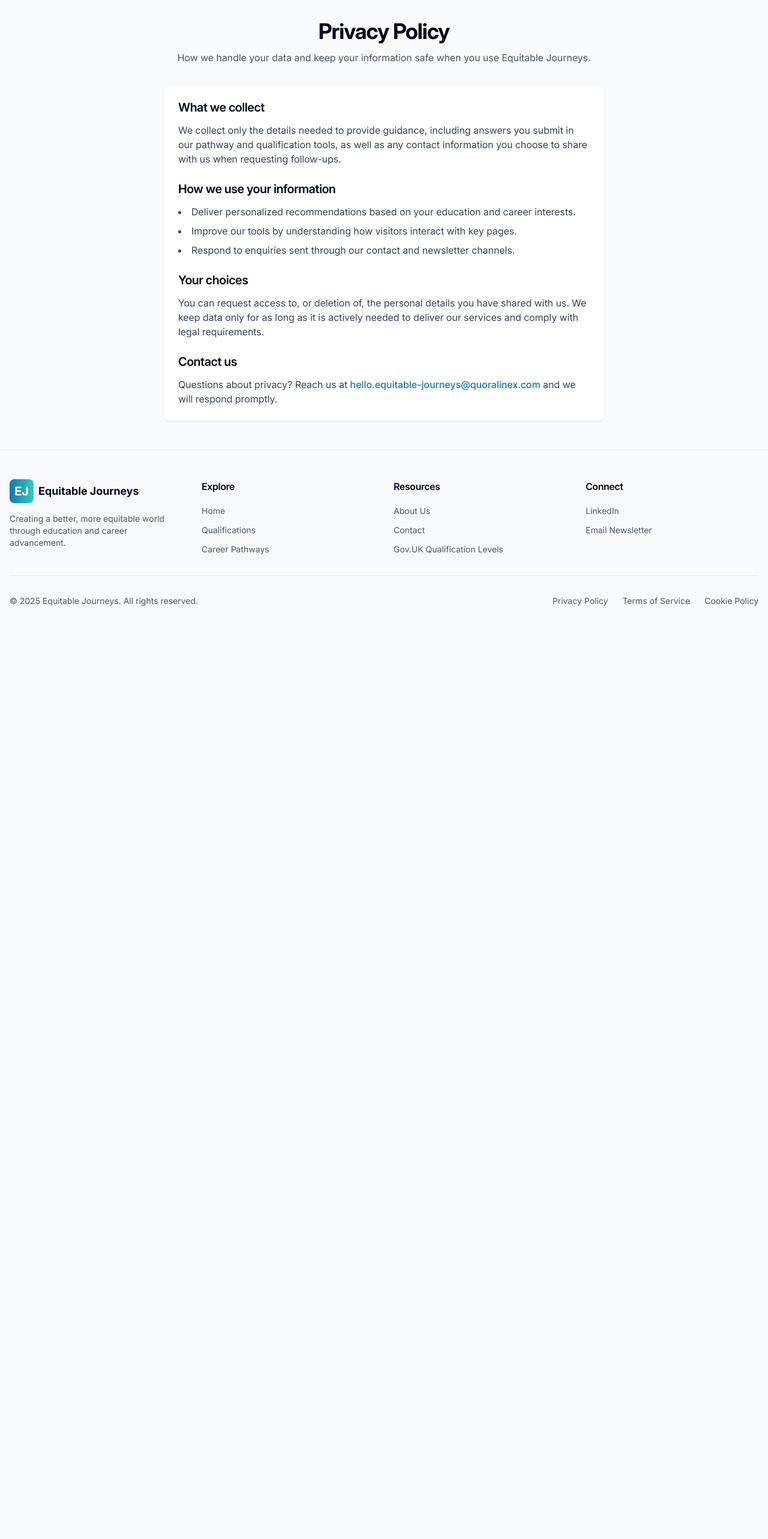
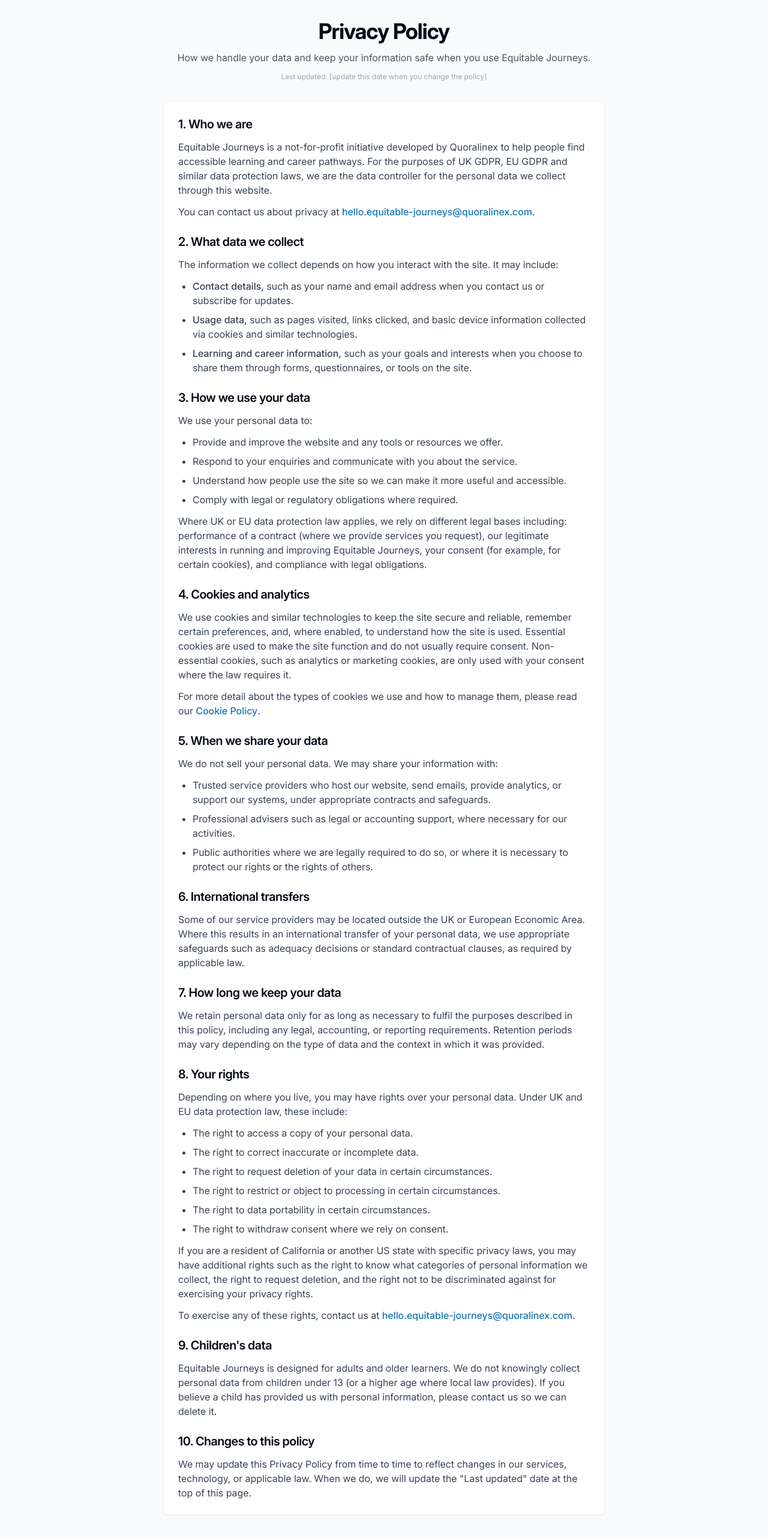
Before and after one commit to Quoralinex/ej-vite-react-app, a React (Vite) app: page /privacy in a window 1280 px wide. Shown: the part 80-2646 px from the top of the page at 60% size. Before the commit the page ends 1140 px from the top, so only its background shows below. Built offline with nearby package versions, Linux system fonts and the light colour scheme.

Commit message:
Update Privacy.tsx

```diff
--- a/src/pages/Privacy.tsx
+++ b/src/pages/Privacy.tsx
@@ -1,6 +1,8 @@
 import MainLayout from '@/layouts/MainLayout';
 
 const Privacy = () => {
+  const contactEmail = 'hello.equitable-journeys@quoralinex.com';
+
   return (
     <MainLayout>
       <section className="bg-gray-50 py-12">
@@ -10,47 +12,164 @@
             <p className="text-gray-600">
               How we handle your data and keep your information safe when you use Equitable Journeys.
             </p>
+            <p className="text-xs text-gray-400">
+              Last updated: [update this date when you change the policy]
+            </p>
           </div>
 
           <div className="space-y-6 bg-white p-6 rounded-lg shadow-sm border border-gray-100">
             <div className="space-y-3">
-              <h2 className="text-xl font-semibold">What we collect</h2>
+              <h2 className="text-xl font-semibold">1. Who we are</h2>
               <p className="text-gray-700">
-                We collect only the details needed to provide guidance, including answers you submit in our pathway and
-                qualification tools, as well as any contact information you choose to share with us when requesting
-                follow-ups.
+                Equitable Journeys is a not-for-profit initiative developed by Quoralinex to help people find accessible
+                learning and career pathways. For the purposes of UK GDPR, EU GDPR and similar data protection laws, we
+                are the data controller for the personal data we collect through this website.
+              </p>
+              <p className="text-gray-700">
+                You can contact us about privacy at{' '}
+                <a className="text-primary font-medium" href={`mailto:${contactEmail}`}>
+                  {contactEmail}
+                </a>
+                .
               </p>
             </div>
 
             <div className="space-y-3">
-              <h2 className="text-xl font-semibold">How we use your information</h2>
-              <ul className="list-disc list-inside text-gray-700 space-y-2">
-                <li>Deliver personalized recommendations based on your education and career interests.</li>
-                <li>Improve our tools by understanding how visitors interact with key pages.</li>
-                <li>Respond to enquiries sent through our contact and newsletter channels.</li>
+              <h2 className="text-xl font-semibold">2. What data we collect</h2>
+              <p className="text-gray-700">
+                The information we collect depends on how you interact with the site. It may include:
+              </p>
+              <ul className="list-disc pl-6 space-y-2 text-gray-700">
+                <li>
+                  <span className="font-medium">Contact details,</span> such as your name and email address when you
+                  contact us or subscribe for updates.
+                </li>
+                <li>
+                  <span className="font-medium">Usage data,</span> such as pages visited, links clicked, and basic
+                  device information collected via cookies and similar technologies.
+                </li>
+                <li>
+                  <span className="font-medium">Learning and career information,</span> such as your goals and interests
+                  when you choose to share them through forms, questionnaires, or tools on the site.
+                </li>
               </ul>
             </div>
 
             <div className="space-y-3">
-              <h2 className="text-xl font-semibold">Your choices</h2>
+              <h2 className="text-xl font-semibold">3. How we use your data</h2>
+              <p className="text-gray-700">We use your personal data to:</p>
+              <ul className="list-disc pl-6 space-y-2 text-gray-700">
+                <li>Provide and improve the website and any tools or resources we offer.</li>
+                <li>Respond to your enquiries and communicate with you about the service.</li>
+                <li>Understand how people use the site so we can make it more useful and accessible.</li>
+                <li>Comply with legal or regulatory obligations where required.</li>
+              </ul>
               <p className="text-gray-700">
-                You can request access to, or deletion of, the personal details you have shared with us. We keep data only
-                for as long as it is actively needed to deliver our services and comply with legal requirements.
+                Where UK or EU data protection law applies, we rely on different legal bases including: performance of a
+                contract (where we provide services you request), our legitimate interests in running and improving
+                Equitable Journeys, your consent (for example, for certain cookies), and compliance with legal
+                obligations.
               </p>
             </div>
 
             <div className="space-y-3">
-              <h2 className="text-xl font-semibold">Contact us</h2>
+              <h2 className="text-xl font-semibold">4. Cookies and analytics</h2>
               <p className="text-gray-700">
-                Questions about privacy? Reach us at{' '}
-                <a
-  className="text-primary font-medium"
-  href="mailto:hello.equitable-journeys@quoralinex.com"
->
-  hello.equitable-journeys@quoralinex.com
-</a>
-{' '}
-                and we will respond promptly.
+                We use cookies and similar technologies to keep the site secure and reliable, remember certain
+                preferences, and, where enabled, to understand how the site is used. Essential cookies are used to make
+                the site function and do not usually require consent. Non-essential cookies, such as analytics or
+                marketing cookies, are only used with your consent where the law requires it.
+              </p>
+              <p className="text-gray-700">
+                For more detail about the types of cookies we use and how to manage them, please read our{' '}
+                <a className="text-primary font-medium" href="/cookies">
+                  Cookie Policy
+                </a>
+                .
+              </p>
+            </div>
+
+            <div className="space-y-3">
+              <h2 className="text-xl font-semibold">5. When we share your data</h2>
+              <p className="text-gray-700">
+                We do not sell your personal data. We may share your information with:
+              </p>
+              <ul className="list-disc pl-6 space-y-2 text-gray-700">
+                <li>
+                  Trusted service providers who host our website, send emails, provide analytics, or support our
+                  systems, under appropriate contracts and safeguards.
+                </li>
+                <li>
+                  Professional advisers such as legal or accounting support, where necessary for our activities.
+                </li>
+                <li>
+                  Public authorities where we are legally required to do so, or where it is necessary to protect our
+                  rights or the rights of others.
+                </li>
+              </ul>
+            </div>
+
+            <div className="space-y-3">
+              <h2 className="text-xl font-semibold">6. International transfers</h2>
+              <p className="text-gray-700">
+                Some of our service providers may be located outside the UK or European Economic Area. Where this
+                results in an international transfer of your personal data, we use appropriate safeguards such as
+                adequacy decisions or standard contractual clauses, as required by applicable law.
+              </p>
+            </div>
+
+            <div className="space-y-3">
+              <h2 className="text-xl font-semibold">7. How long we keep your data</h2>
+              <p className="text-gray-700">
+                We retain personal data only for as long as necessary to fulfil the purposes described in this policy,
+                including any legal, accounting, or reporting requirements. Retention periods may vary depending on the
+                type of data and the context in which it was provided.
+              </p>
+            </div>
+
+            <div className="space-y-3">
+              <h2 className="text-xl font-semibold">8. Your rights</h2>
+              <p className="text-gray-700">
+                Depending on where you live, you may have rights over your personal data. Under UK and EU data
+                protection law, these include:
+              </p>
+              <ul className="list-disc pl-6 space-y-2 text-gray-700">
+                <li>The right to access a copy of your personal data.</li>
+                <li>The right to correct inaccurate or incomplete data.</li>
+                <li>The right to request deletion of your data in certain circumstances.</li>
+                <li>The right to restrict or object to processing in certain circumstances.</li>
+                <li>The right to data portability in certain circumstances.</li>
+                <li>The right to withdraw consent where we rely on consent.</li>
+              </ul>
+              <p className="text-gray-700">
+                If you are a resident of California or another US state with specific privacy laws, you may have
+                additional rights such as the right to know what categories of personal information we collect, the
+                right to request deletion, and the right not to be discriminated against for exercising your privacy
+                rights.
+              </p>
+              <p className="text-gray-700">
+                To exercise any of these rights, contact us at{' '}
+                <a className="text-primary font-medium" href={`mailto:${contactEmail}`}>
+                  {contactEmail}
+                </a>
+                .
+              </p>
+            </div>
+
+            <div className="space-y-3">
+              <h2 className="text-xl font-semibold">9. Children&apos;s data</h2>
+              <p className="text-gray-700">
+                Equitable Journeys is designed for adults and older learners. We do not knowingly collect personal data
+                from children under 13 (or a higher age where local law provides). If you believe a child has provided
+                us with personal information, please contact us so we can delete it.
+              </p>
+            </div>
+
+            <div className="space-y-3">
+              <h2 className="text-xl font-semibold">10. Changes to this policy</h2>
+              <p className="text-gray-700">
+                We may update this Privacy Policy from time to time to reflect changes in our services, technology, or
+                applicable law. When we do, we will update the &quot;Last updated&quot; date at the top of this page.
               </p>
             </div>
           </div>
```
